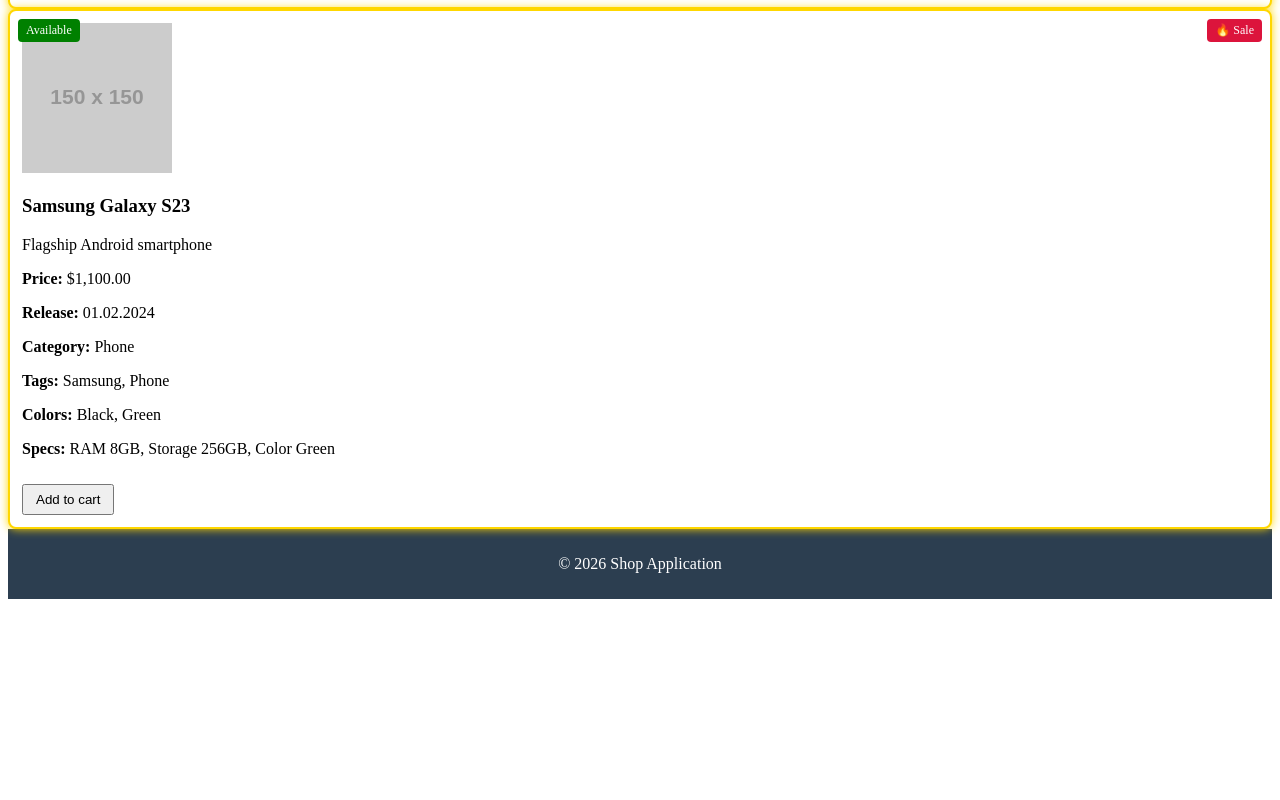
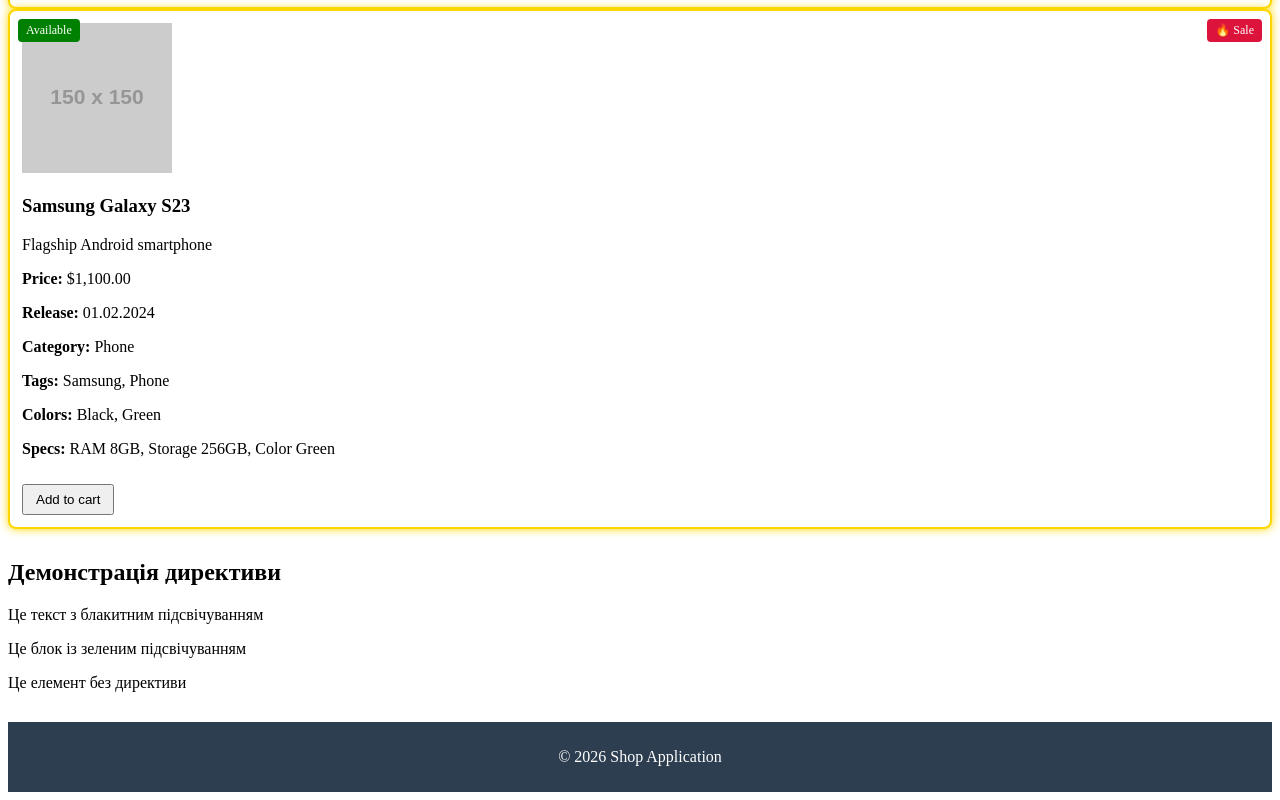
Before and after one commit to agooddamnvillain/NikolenkoAngular, an Angular app in the folder shop-app/: page / in a window 1280 px wide. Shown: the part 2289-3089 px from the top of the page. Before the commit the page ends 2896 px from the top, so only its background shows below. Built offline with nearby package versions, Linux system fonts and the light colour scheme.

Commit message:
created configurable highlight directive

```diff
--- a/shop-app/src/app/app.component.html
+++ b/shop-app/src/app/app.component.html
@@ -1,6 +1,23 @@
-<!-- app.component.html -->
 <shop-header></shop-header>
 
+<!-- 🔹 Основний контент -->
 <shop-list></shop-list>
 
+<!-- 🔹 Демонстрація директиви -->
+<section style="margin: 30px 0;">
+  <h2>Демонстрація директиви</h2>
+
+  <p [highlightColor]="'cyan'">
+    Це текст з блакитним підсвічуванням
+  </p>
+
+  <div [highlightColor]="'lightgreen'">
+    Це блок із зеленим підсвічуванням
+  </div>
+
+  <p>
+    Це елемент без директиви
+  </p>
+</section>
+
 <shop-footer></shop-footer>
--- a/shop-app/src/app/app.component.ts
+++ b/shop-app/src/app/app.component.ts
@@ -4,6 +4,7 @@
 import { HeaderComponent } from './core/header/header.component';
 import { FooterComponent } from './core/footer/footer.component';
 import { ListComponent } from './features/products/list/list.component'; // 👈 ДОДАЙ
+import { ConfigurableHighlightDirective } from './shared/directives/configurable-highlight.directive';
 
 @Component({
   selector: 'shop-root',
@@ -14,7 +15,8 @@
     HeaderComponent,
     FooterComponent,
     ListComponent,   // 👈 ОБОВ’ЯЗКОВО
-    RouterModule
+    RouterModule,
+    ConfigurableHighlightDirective
   ]
 })
 export class AppComponent {}
--- a/shop-app/src/app/shared/components/card/card.component.html
+++ b/shop-app/src/app/shared/components/card/card.component.html
@@ -1,6 +1,9 @@
-<div class="card" [class.expensive]="item.price > 1000">
+<div
+  class="card"
+  [class.expensive]="item.price > 1000"
+  [highlightColor]="'#f9f6f1'"
+>
 
-    <!-- 🔹 Статус (@switch) -->
   @switch (item.status) {
     @case ('Available') {
       <span class="badge green">Available</span>
@@ -16,7 +19,6 @@
     }
   }
 
-    <!-- 🔹 Бейдж акції (@if) -->
   @if (item.isDiscount) {
     <span class="discount">🔥 Sale</span>
   }
@@ -33,7 +35,6 @@
   <p><strong>Tags:</strong> {{ item.tags.join(', ') }}</p>
   <p><strong>Colors:</strong> {{ item.colors.join(', ') }}</p>
 
-    <!-- 🔹 Safe Navigation -->
   <p>
     <strong>Specs:</strong>
     RAM {{ item.specs?.ram }}GB,
@@ -41,7 +42,6 @@
     Color {{ item.specs?.color }}
   </p>
 
-    <!-- 🔹 Кнопка (@if / @else) -->
   @if (item.quantity > 0) {
     <button (click)="onBtnClick()">Add to cart</button>
   } @else {
--- a/shop-app/src/app/shared/components/card/card.component.ts
+++ b/shop-app/src/app/shared/components/card/card.component.ts
@@ -1,22 +1,21 @@
 import { Component, Input, Output, EventEmitter } from '@angular/core';
 import { CommonModule } from '@angular/common';
 import { Product } from '../../models/product';
+import { ConfigurableHighlightDirective } from '../../directives/configurable-highlight.directive';
 
 @Component({
   selector: 'shop-card',
   standalone: true,
   templateUrl: './card.component.html',
   styleUrls: ['./card.component.css'],
-  imports: [CommonModule]
+  imports: [CommonModule, ConfigurableHighlightDirective]
 })
 export class CardComponent {
 
   @Input({ required: true }) item!: Product;
 
-  // 🔹 Output подія
   @Output() action = new EventEmitter<number>();
 
-  // 🔹 метод для кнопки
   onBtnClick(): void {
     this.action.emit(this.item.id);
   }
--- /dev/null
+++ b/shop-app/src/app/shared/directives/configurable-highlight.directive.ts
@@ -0,0 +1,30 @@
+import { Directive, ElementRef, HostListener, Input } from '@angular/core';
+
+@Directive({
+  selector: '[highlightColor]',
+  standalone: true
+})
+export class ConfigurableHighlightDirective {
+
+  // 🔹 вхідний параметр з дефолтним значенням
+  @Input() highlightColor: string = 'yellow';
+
+  constructor(private el: ElementRef) {}
+
+  // 🔹 наведення миші
+  @HostListener('mouseenter')
+  onMouseEnter(): void {
+    this.highlight(this.highlightColor);
+  }
+
+  // 🔹 вихід миші
+  @HostListener('mouseleave')
+  onMouseLeave(): void {
+    this.highlight('');
+  }
+
+  // 🔹 застосування стилю
+  private highlight(color: string): void {
+    this.el.nativeElement.style.backgroundColor = color;
+  }
+}
```
Also changed, not shown: 1 other file (tests, documents, lock files or other folders). Lines whose indentation alone changed are shown as unchanged.
